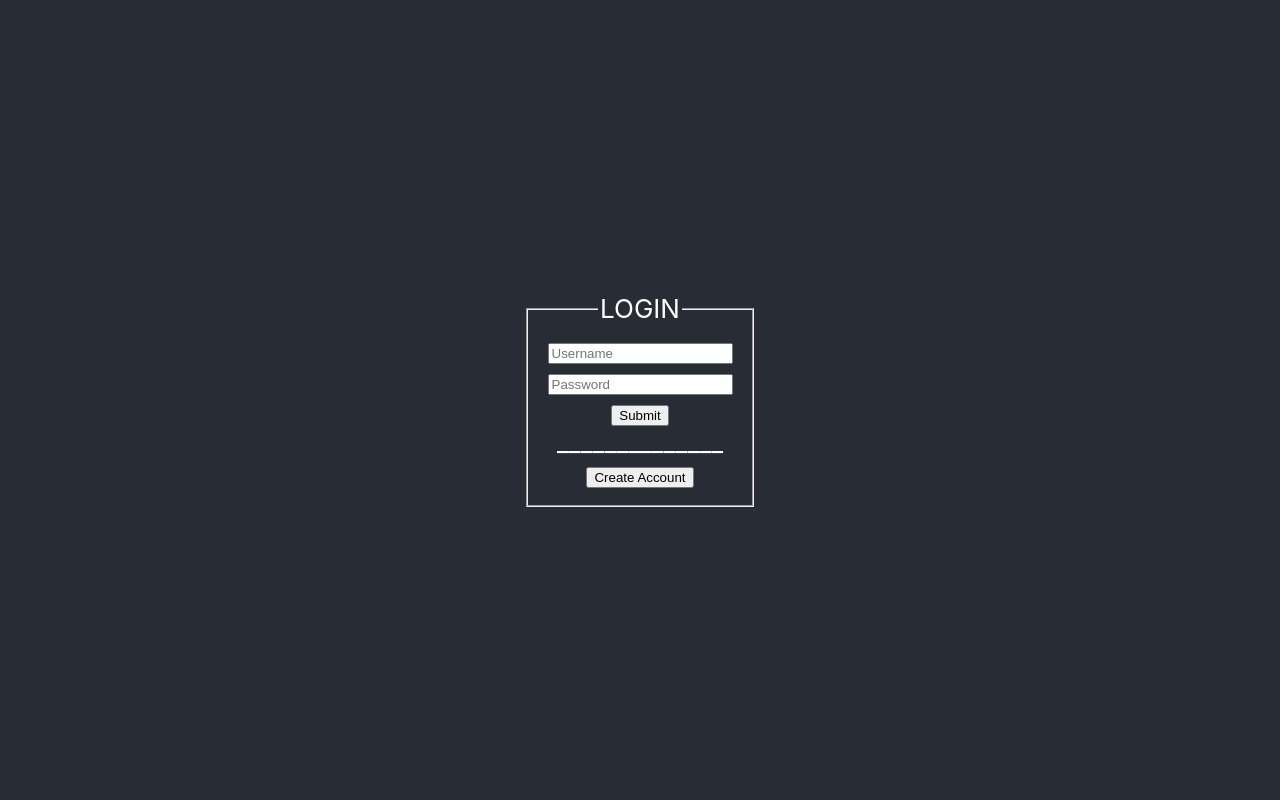
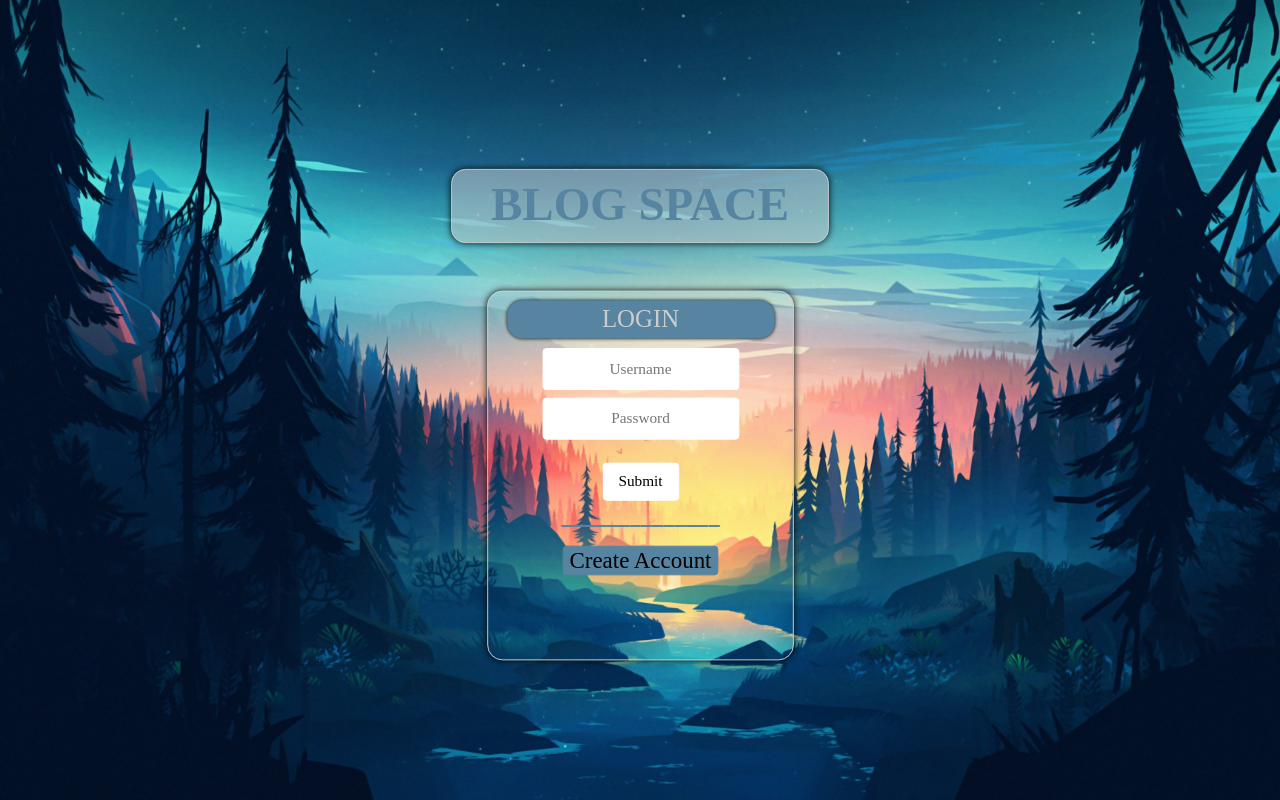
Before and after one commit to Calvin-Suratos/z-prefix-crudapp, a React (Create React App) app in the folder client/: page / in a window 1280 px wide. Built offline with nearby package versions, Linux system fonts and the light colour scheme.

Commit message:
implemented styling on login page

```diff
--- a/client/src/App.css
+++ b/client/src/App.css
@@ -3,7 +3,7 @@
 }
 
 .App-header {
-  background-color: #282c34;
+  background-color: #515867;
   min-height: 100vh;
   display: flex;
   flex-direction: column;
@@ -11,7 +11,14 @@
   justify-content: center;
   font-size: calc(10px + 2vmin);
   color: white;
+  background-image: url('../public/Wallpaper.jpg');
+  background-repeat: no-repeat;
+  background-attachment: fixed;
+  background-size: cover;
+  color: #5784a0
+
 }
+
 
 /* .App-logo {
   height: 40vmin;
--- a/client/src/components/loginpage/loginpage.js
+++ b/client/src/components/loginpage/loginpage.js
@@ -1,5 +1,6 @@
 import React, { useState, /*useEffect,*/ } from "react";
 import { useNavigate } from "react-router-dom";
+import { Createbox, Fieldbox, Headerbox, Inputbox, Legend, Submitbox } from "./styleloginpage";
 
 const LoginPage = () => {
   const nav = useNavigate();
@@ -37,16 +38,17 @@ const LoginPage = () => {
 
   return (
     <>
-      <fieldset>
-        <legend>LOGIN</legend>
+      <Headerbox>BLOG SPACE</Headerbox>
+      <Fieldbox>
+        <Legend>LOGIN</Legend>
         <label>
-          <div><input type="text" placeholder="Username" onKeyUp={(e) => searchHandlerUsername(e)}/></div>
-          <div><input type="text" placeholder="Password" onKeyUp={(e) => searchHandlerPassword(e)}/></div>
-          <div><input type="submit" value="Submit" onClick={() => checkProfile()}/></div>
+          <div><Inputbox type="text" placeholder="Username" onKeyUp={(e) => searchHandlerUsername(e)}/></div>
+          <div><Inputbox type="text" placeholder="Password" onKeyUp={(e) => searchHandlerPassword(e)}/></div>
+          <div><Submitbox type="submit" value="Submit" onClick={() => checkProfile()}/></div>
           <div>______________</div>
-          <button onClick={() => nav('/createaccount')}>Create Account</button>
+          <Createbox onClick={() => nav('/createaccount')}>Create Account</Createbox>
         </label>
-      </fieldset>
+      </Fieldbox>
     </>
   )
 }
--- /dev/null
+++ b/client/src/components/loginpage/styleloginpage.js
@@ -0,0 +1,204 @@
+import styled from 'styled-components';
+
+export const Headerbox = styled.h1`
+  background-color: rgb(204, 204, 204, 0.5);
+  border-radius: 16px;
+  box-shadow: 0 0 8px black;
+  border: 1px solid #ccc;
+  height: 8vh;
+  width: 50vh;
+  padding-top: 1vh;
+  padding-bottom: 1vh;
+  padding-left: 1vh;
+  padding-right: 1vh;
+  font-family: 'Times New Roman', Times, serif;
+
+  z-index: 1000;
+  transition: all 0.4s;
+
+  -webkit-animation: breathing 1s ease-out infinite normal;
+  animation: breathing 10s ease-out infinite normal;
+  -webkit-font-smoothing: antialiased;
+
+  @-webkit-keyframes breathing {
+    0% {
+      -webkit-transform: scale(0.9);
+      transform: scale(0.9);
+    }
+
+    25% {
+      -webkit-transform: scale(1);
+      transform: scale(1);
+    }
+
+    60% {
+      -webkit-transform: scale(0.9);
+      transform: scale(0.9);
+    }
+
+    100% {
+      -webkit-transform: scale(0.9);
+      transform: scale(0.9);
+    }
+  }
+
+
+  @keyframes breathing {
+    0% {
+      -webkit-transform: scale(0.9);
+      -ms-transform: scale(0.9);
+      transform: scale(0.9);
+    }
+
+    25% {
+      -webkit-transform: scale(1);
+      -ms-transform: scale(1);
+      transform: scale(1);
+    }
+
+    60% {
+      -webkit-transform: scale(0.9);
+      -ms-transform: scale(0.9);
+      transform: scale(0.9);
+    }
+
+    100% {
+      -webkit-transform: scale(0.9);
+      -ms-transform: scale(0.9);
+      transform: scale(0.9);
+    }
+  }
+`
+
+export const Fieldbox = styled.fieldset`
+  // background-color: rgb(204, 204, 204, 0.8);
+  border-radius: 16px;
+  box-shadow: 0 0 8px black;
+  border: 1px solid #ccc;
+  height: 45vh;
+  width: 35vh;
+
+  z-index: 1000;
+  transition: all 0.4s;
+
+  -webkit-animation: breathing 1s ease-out infinite normal;
+  animation: breathing 5s ease-out infinite normal;
+  -webkit-font-smoothing: antialiased;
+
+  @-webkit-keyframes breathing {
+    0% {
+      -webkit-transform: scale(0.9);
+      transform: scale(0.9);
+    }
+
+    25% {
+      -webkit-transform: scale(1);
+      transform: scale(1);
+    }
+
+    60% {
+      -webkit-transform: scale(0.9);
+      transform: scale(0.9);
+    }
+
+    100% {
+      -webkit-transform: scale(0.9);
+      transform: scale(0.9);
+    }
+  }
+
+
+  @keyframes breathing {
+    0% {
+      -webkit-transform: scale(0.9);
+      -ms-transform: scale(0.9);
+      transform: scale(0.9);
+    }
+
+    25% {
+      -webkit-transform: scale(1);
+      -ms-transform: scale(1);
+      transform: scale(1);
+    }
+
+    60% {
+      -webkit-transform: scale(0.9);
+      -ms-transform: scale(0.9);
+      transform: scale(0.9);
+    }
+
+    100% {
+      -webkit-transform: scale(0.9);
+      -ms-transform: scale(0.9);
+      transform: scale(0.9);
+    }
+  }
+`
+
+export const Legend = styled.div`
+  background-color: #5784a0;
+  border-radius: 16px;
+  color: #ccc;
+  box-shadow: 0 0 4px black;
+  margin-bottom: 10px;
+  padding: 5px;
+  padding-left: 25px;
+  padding-right: 25px;
+  font-family: 'Times New Roman', Times, serif;
+`
+
+export const Inputbox = styled.input`
+  background-color: white;
+  height: 5vh;
+  margin-bottom: 1vh;
+  text-align: center;
+  font-size: 16px;
+  border-radius: 4px;
+  border: 1px solid white;
+  color: #5784a0;
+  font-family: 'Times New Roman', Times, serif;
+
+  &:focus {
+    background-color: #5784a0;
+    color: #ccc;
+    border: 1px solid white;
+`
+
+export const Submitbox = styled.input`
+  background-color: white;
+  height: 5vh;
+  width: 10vh;
+  font-size: 16px;
+  margin-top: 2vh;
+  border-radius: 4px;
+  border: 1px solid white;
+  color: black;
+  font-family: 'Times New Roman', Times, serif;
+
+  &:hover {
+    box-shadow: 0 0 4px #5784a0;
+    background-color: #5784a0;
+    transform: scale(1.1);
+    color: #ccc;
+  }
+`
+
+export const Createbox = styled.button`
+background-color: #5784a0;
+// height: 5vh;
+// width: 10vh;
+font-size: 24px;
+margin-top: 2vh;
+border-radius: 4px;
+border: 1px solid #5784a0;
+color: black;
+font-family: 'Times New Roman', Times, serif;
+
+&:hover {
+  box-shadow: 0 0 4px white;
+  background-color: white;
+  transform: scale(1.1);
+  color: #5784a0;
+}
+
+`
```
Also changed, not shown: client/public/Wallpaper.jpg (added).
